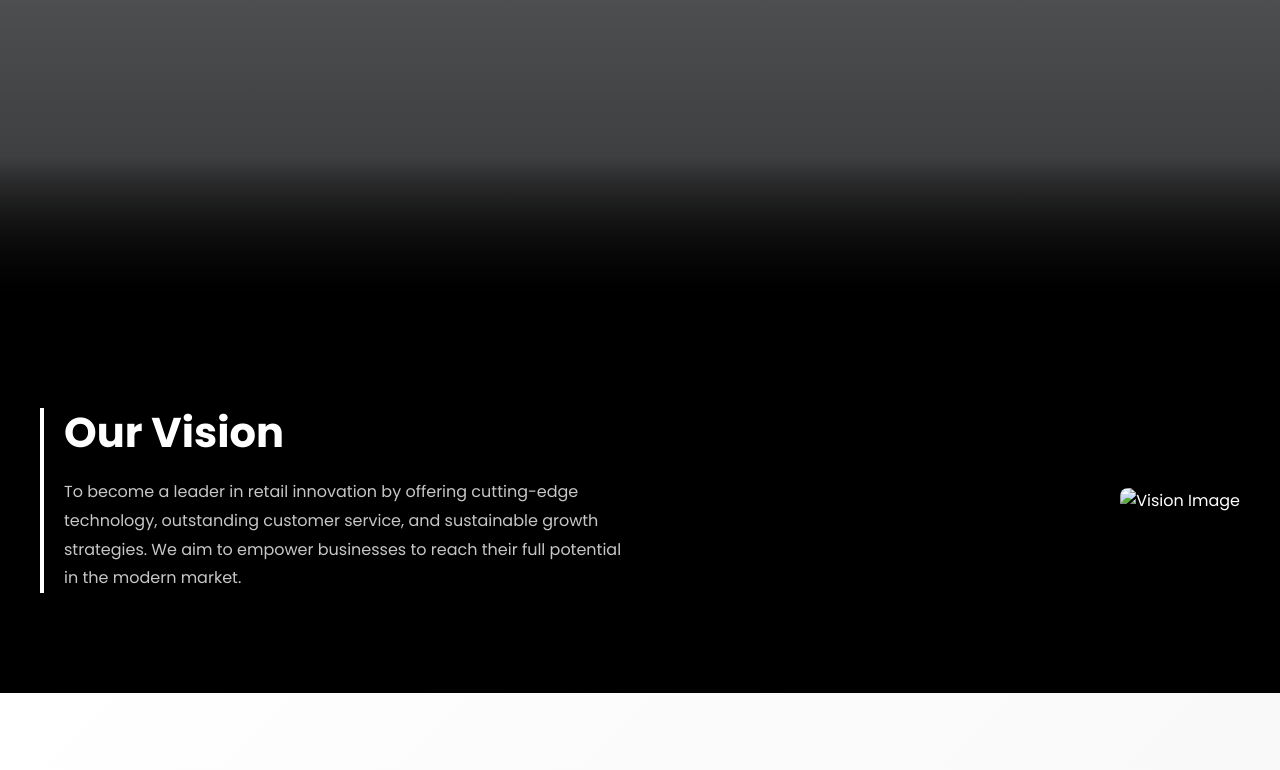
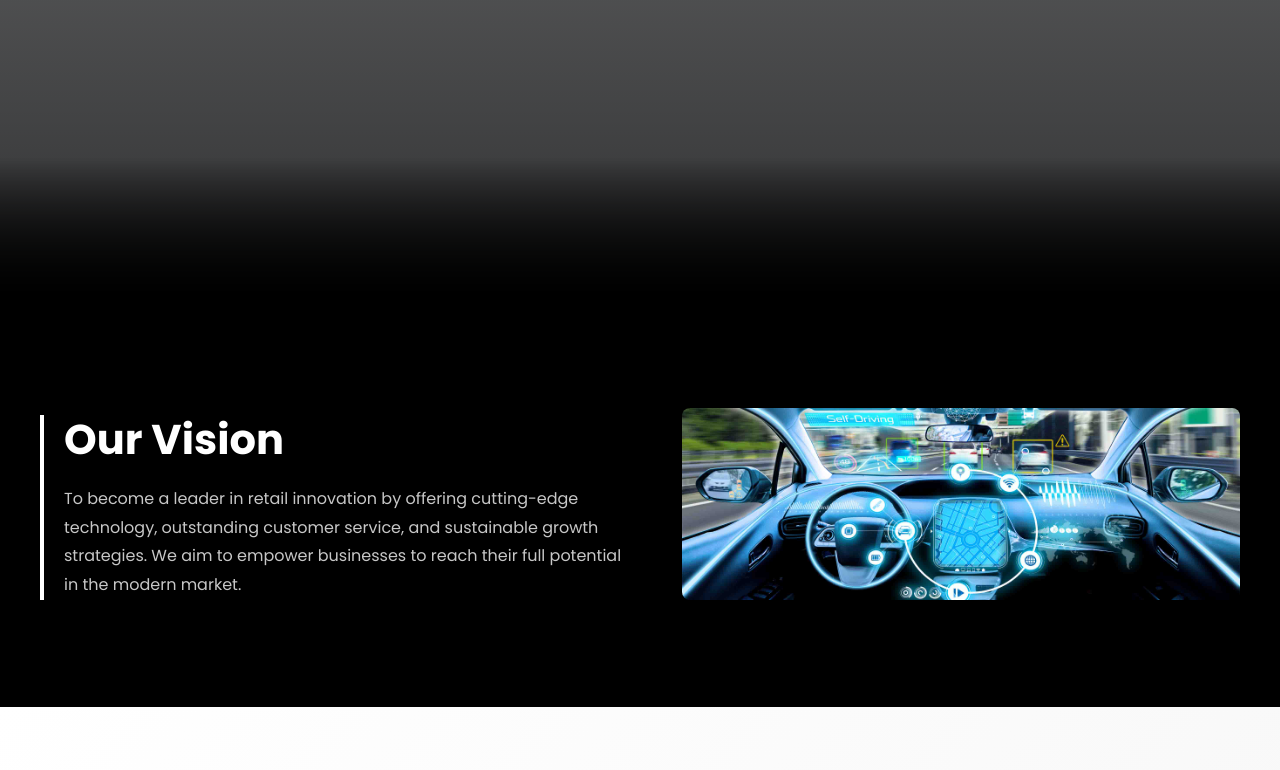
Before and after one commit to ashonbaiju/test1, a plain HTML site: page index.html in a window 1280 px wide. Shown: the part 492-1262 px from the top of the page. Drawn offline with Linux system fonts and the light colour scheme.

Commit message:
Update index.html

```diff
--- a/index.html
+++ b/index.html
@@ -40,7 +40,7 @@
                 <p class="vision-desc">To become a leader in retail innovation by offering cutting-edge technology, outstanding customer service, and sustainable growth strategies. We aim to empower businesses to reach their full potential in the modern market.</p>
             </div>
             <div class="vision-image">
-                <img src="images/vision.jpg" alt="Vision Image" loading="lazy">
+                <img src="vision.jpg" alt="Vision Image" loading="lazy">
             </div>
         </div>
     </section>
```
